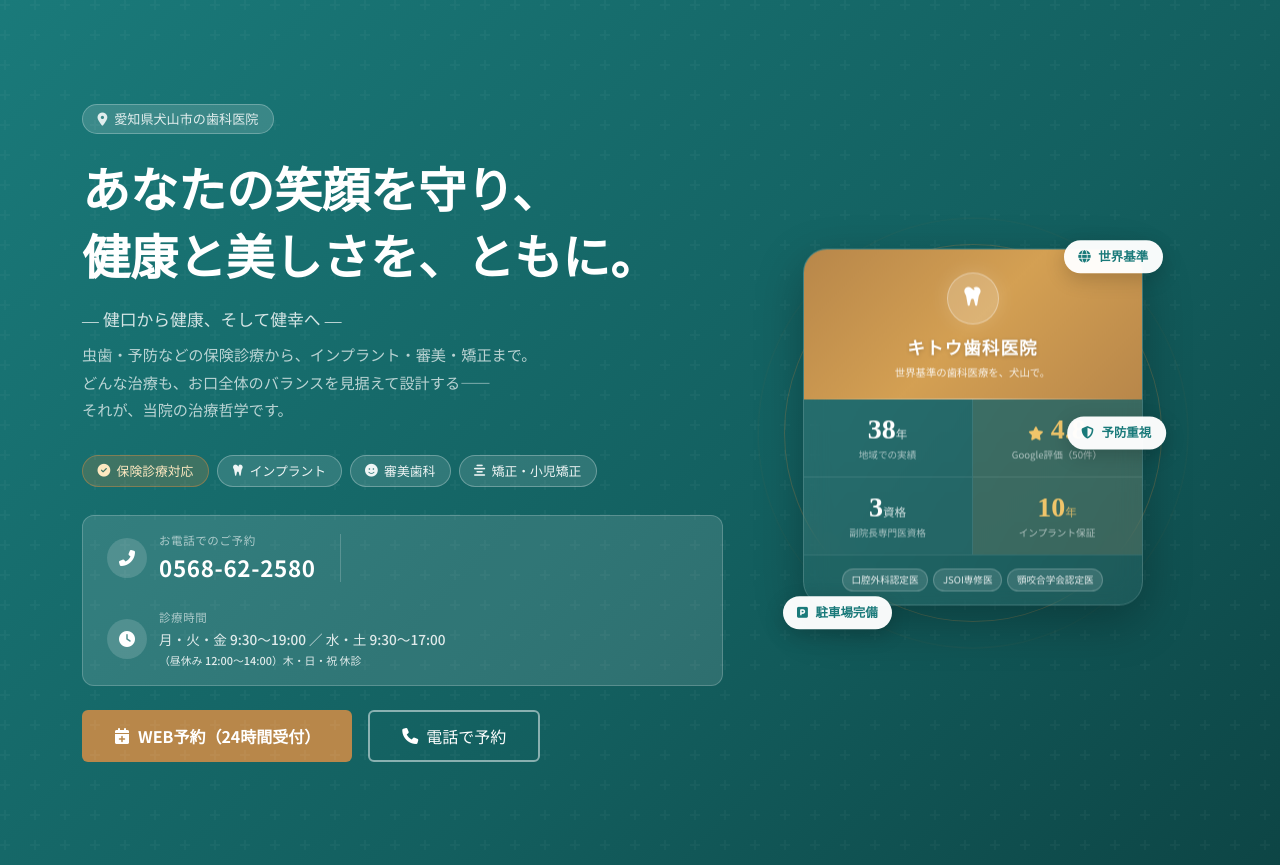
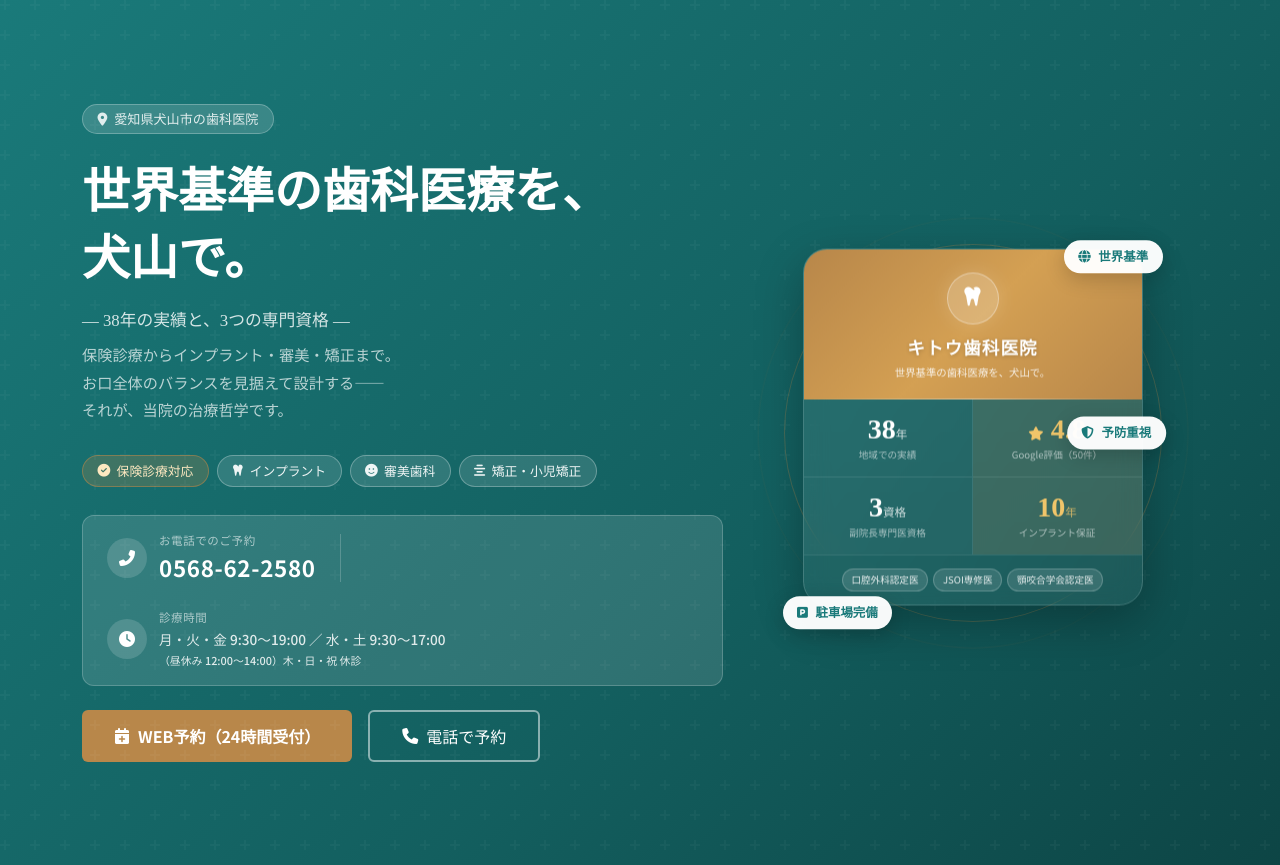
Before and after one commit to kitwo0623-maker/dental-clinic, a Flask app: page / in a window 1280 px wide. Shown: the part 67-932 px from the top of the page. Run offline with Flask 3, Linux system fonts and the light colour scheme; data that the repository does not hold is empty.

Commit message:
ヒーロー見出しを「世界基準の歯科医療を、犬山で。」に変更 (#25)
https://claude.ai/code/session_01Dja32kePQ2b1bcfi32o9Ce

Co-authored-by: Claude <noreply@anthropic.com>

```diff
--- a/templates/index.html
+++ b/templates/index.html
@@ -12,13 +12,13 @@
       <div class="col-lg-7">
         <span class="hero-badge"><i class="fas fa-map-marker-alt me-1"></i> 愛知県犬山市の歯科医院</span>
         <h1 class="hero-title">
-          あなたの笑顔を守り、<br>
-          健康と美しさを、ともに。
+          世界基準の歯科医療を、<br>
+          犬山で。
         </h1>
-        <p class="hero-purpose">― 健口から健康、そして健幸へ ―</p>
+        <p class="hero-purpose">― 38年の実績と、3つの専門資格 ―</p>
         <p class="hero-desc">
-          虫歯・予防などの保険診療から、インプラント・審美・矯正まで。<br>
-          どんな治療も、お口全体のバランスを見据えて設計する——<br>
+          保険診療からインプラント・審美・矯正まで。<br>
+          お口全体のバランスを見据えて設計する——<br>
           それが、当院の治療哲学です。
         </p>
 
```
